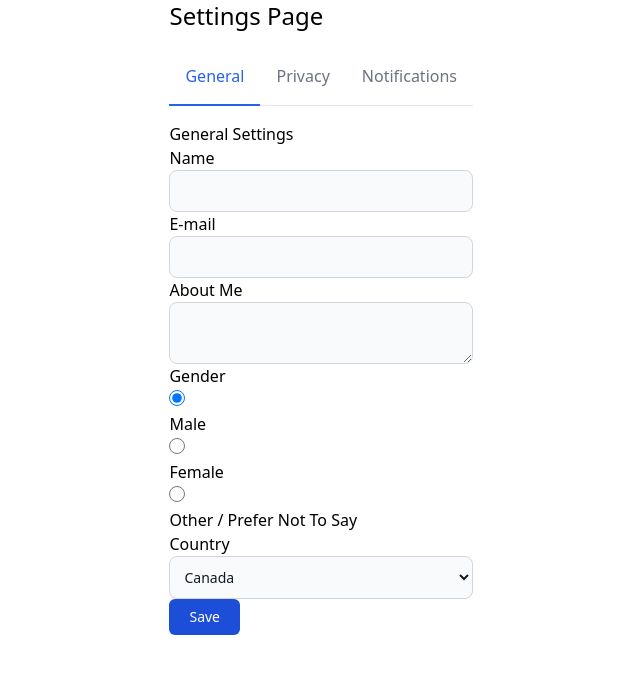
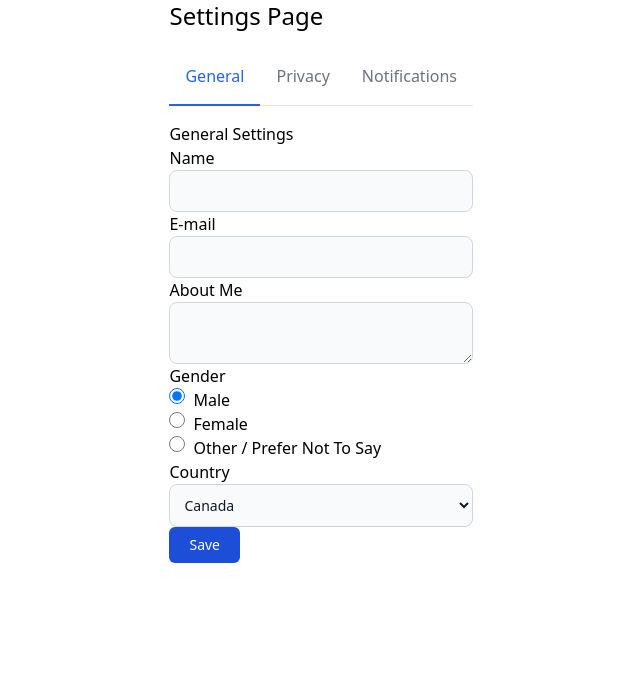
Before and after one commit to LJacobDev/vue-3-in-action-projects, a Vue app in the folder p05-settings-page/: page / in a window 1280 px wide. Shown: the top 674 px of the page, without its empty margins (151-791 px from the left). Built offline with nearby package versions, Linux system fonts and the light colour scheme; the HTML template or start-up script is replaced by a standard one.

Commit message:
modified form html so radio buttons were on same line as their labels

```diff
--- a/p05-settings-page/src/components/GeneralSettings.vue
+++ b/p05-settings-page/src/components/GeneralSettings.vue
@@ -17,12 +17,18 @@
         </div>
         <div>
           <label>Gender</label>
+          <div class="flex">
             <input type="radio" name="gender" id="male" value="male" v-model="general.gender" />
             <label for="male">Male</label>
+          </div>
+          <div class="flex">
             <input type="radio" name="gender" id="female" value="female" v-model="general.gender" />
             <label for="female">Female</label>
+          </div>
+          <div class="flex">
             <input type="radio" name="gender" id="other" value="other" v-model="general.gender" />
             <label for="other">Other / Prefer Not To Say</label>
+          </div>
         </div>
         <div>
           <label>Country</label>
--- a/p05-settings-page/src/composables/useSettings.ts
+++ b/p05-settings-page/src/composables/useSettings.ts
@@ -19,5 +19,5 @@ const general = ref<GeneralSettings>({
 });
 
 export function useSettings() {
-  return {general};
+  return { general };
 }
```
Lines whose indentation alone changed are shown as unchanged.
